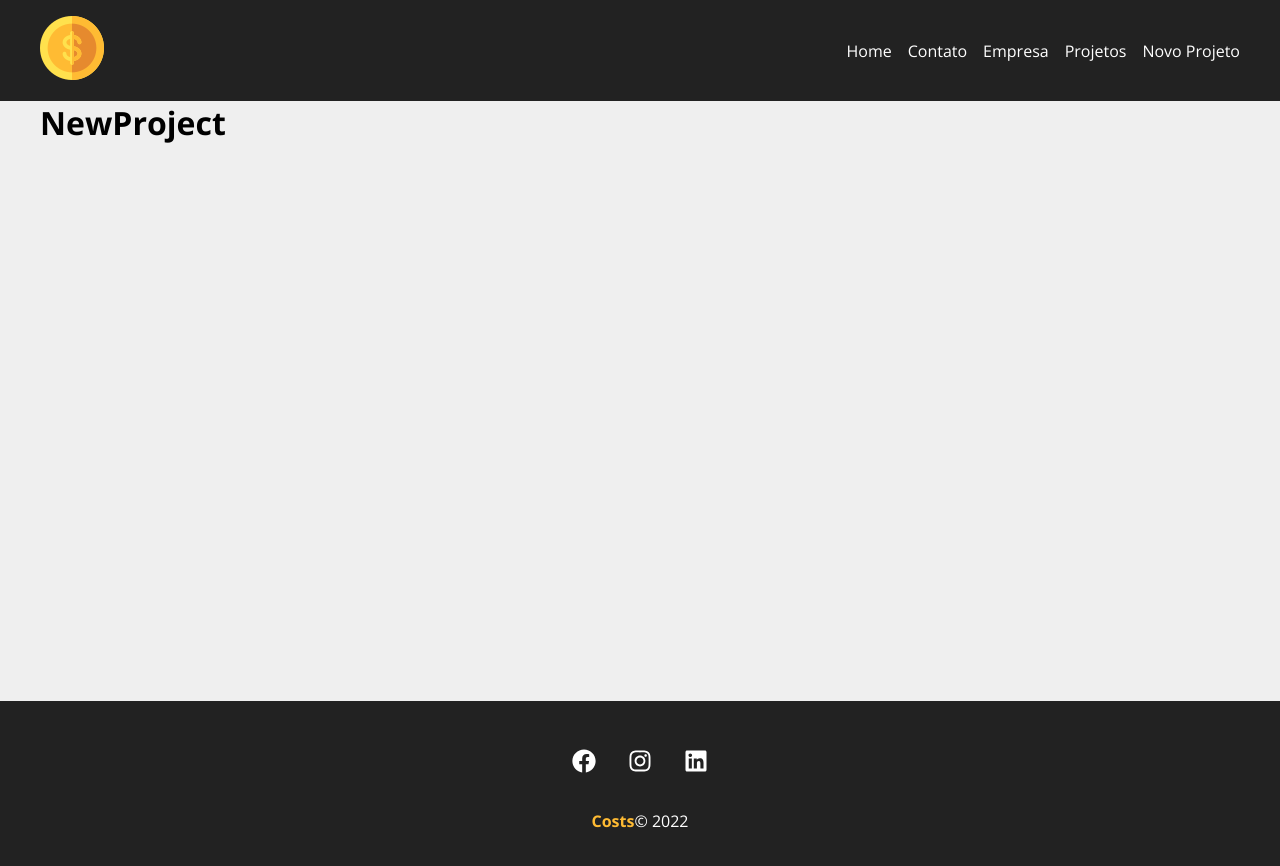
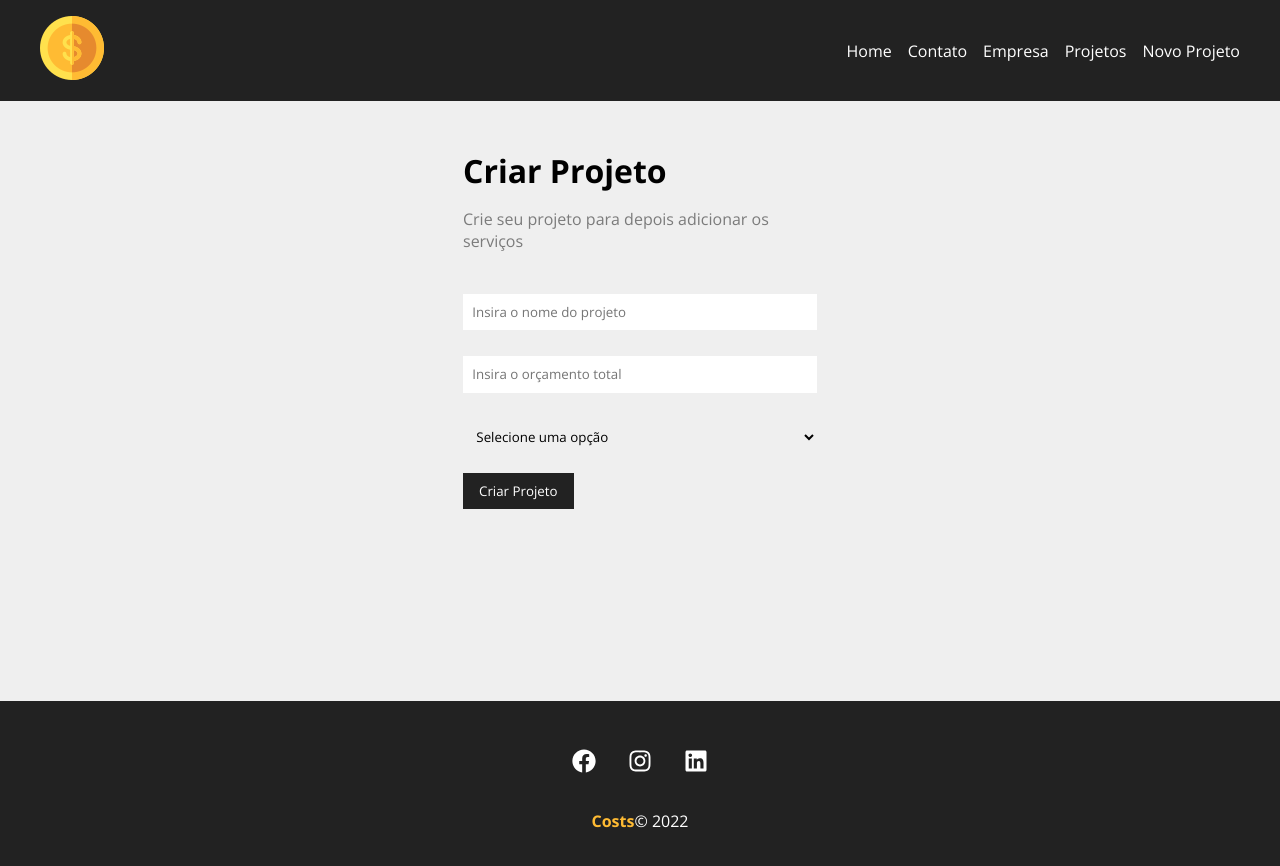
Before and after one commit to leocassiosilva/costs, a React (Create React App) app: page /newproject in a window 1280 px wide. Shown: the top 866 px of the page. Built offline with nearby package versions, Linux system fonts and the light colour scheme.

Commit message:
desenvolvendo pagina new project

```diff
--- /dev/null
+++ b/src/components/form/Input.js
@@ -0,0 +1,22 @@
+import styles from './Input.module.css';
+
+
+function Input({ type, name, placeholder, handleOnChange, value }) {
+    return (
+        <div className={styles.form_control}>
+            <label htmlFor="">
+
+            </label>
+            <input
+                type={type}
+                name={name}
+                id={name}
+                placeholder={placeholder}
+                onChange={handleOnChange}
+                value={value}
+
+            />
+        </div>
+    );
+}
+export default Input;
--- /dev/null
+++ b/src/components/form/Input.module.css
@@ -0,0 +1,20 @@
+.form_control {
+    display: flex;
+    flex-direction: column;
+    margin-bottom: 1em;
+}
+
+.form_control label {
+    margin-bottom: .6em;
+    font-weight: bold;
+}
+
+.form_control input {
+    padding: .7em;
+    border-radius: 0;
+    border: none;
+}
+
+form_control input::placeholder {
+    color: #7b7b7b;
+}
--- /dev/null
+++ b/src/components/form/Select.js
@@ -0,0 +1,16 @@
+import styles from './Select.module.css';
+
+
+function Select({ text, name, options, handleOnChange, value }) {
+    return (
+        <div className={styles.form_control}>
+            <label htmlFor="">
+
+            </label>
+            <select name={name} id={name}>
+                <option>Selecione uma opção</option>
+            </select>
+        </div>
+    );
+}
+export default Select;
--- /dev/null
+++ b/src/components/form/Select.module.css
@@ -0,0 +1,16 @@
+.form_control {
+    display: flex;
+    flex-direction: column;
+    margin-bottom: 1em;
+}
+
+.form_control label {
+    margin-bottom: .6em;
+    font-weight: bold;
+}
+
+.form_control select {
+    padding: .7em;
+    border-radius: 0;
+    border: none;
+}
--- /dev/null
+++ b/src/components/form/SubmitButton.js
@@ -0,0 +1,13 @@
+import styles from './SubmitButton.module.css';
+
+
+function SubmitButton({ text }) {
+    return (
+        <div c>
+            <button className={styles.btn}>
+                {text}
+            </button>
+        </div>
+    );
+}
+export default SubmitButton;
--- /dev/null
+++ b/src/components/form/SubmitButton.module.css
@@ -0,0 +1,13 @@
+.btn {
+    background-color: #222;
+    color: #FFF;
+    padding: 0.7em 1.2em;
+    text-decoration: none;
+    transition: .5s;
+    cursor: pointer;
+    border: none;
+}
+
+.btn:hover {
+    color: #ffbb33;
+}
--- a/src/components/pages/NewProject.js
+++ b/src/components/pages/NewProject.js
@@ -1,5 +1,13 @@
+import styles from './NewProject.module.css';
+import ProjectForm from '../project/Projectform';
 function NewProject() {
-    return <h1>NewProject</h1>;
+    return (
+        <div className={styles.newproject_container}>
+            <h1>Criar Projeto</h1>
+            <p>Crie seu projeto para depois adicionar os serviços</p>
+            <ProjectForm btnText="Criar Projeto" />
+        </div>
+    );
 }
 
 export default NewProject;
--- /dev/null
+++ b/src/components/pages/NewProject.module.css
@@ -0,0 +1,13 @@
+.newproject_container {
+    width: 450px;
+    margin: 0 auto;
+    padding: 3em;
+}
+
+.newproject_container h1 {
+    margin-bottom: 0.5em;
+}
+
+.newproject_container p {
+    color: #7b7b7b;
+}
--- /dev/null
+++ b/src/components/project/ProjectForm.module.css
@@ -0,0 +1,4 @@
+.form {
+    width: 100%;
+    margin: 2em 0;
+}
--- /dev/null
+++ b/src/components/project/Projectform.js
@@ -0,0 +1,19 @@
+import styles from './ProjectForm.module.css';
+import Input from '../form/Input';
+import Select from '../form/Select';
+import SubmitButton from '../form/SubmitButton';
+
+function ProjectForm({ btnText }) {
+    return (
+        <form className={styles.form}>
+            <Input type="text" text="Nome do projeto" name="name" placeholder="Insira o nome do projeto" />
+            <Input type="number" text="Orçamento do projeto" name="orcamento" placeholder="Insira o orçamento total" />
+            <div>
+                <Select />
+            </div>
+            <SubmitButton text={btnText} />
+        </form>
+    );
+}
+
+export default ProjectForm;
```
